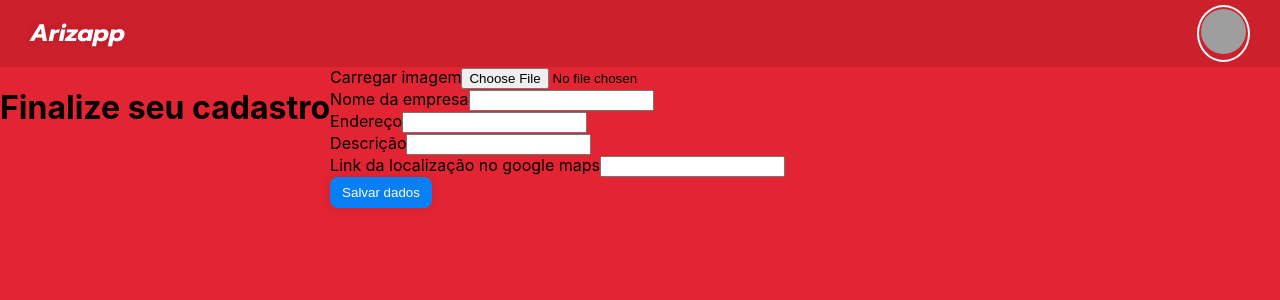
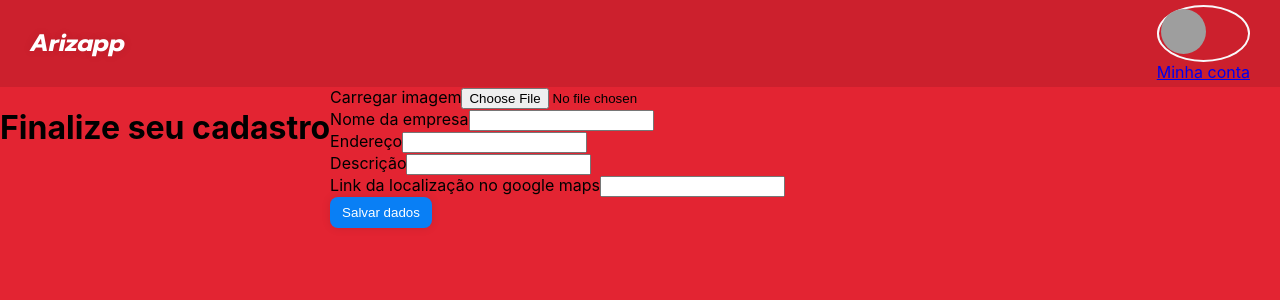
Before and after one commit to Arizapp/arizapp-front, a React (Create React App) app in the folder lp1/: page /continuacao-cadastro in a window 1280 px wide. Shown: the top 300 px of the page. Built offline with nearby package versions, Linux system fonts and the light colour scheme; no server answers; grey boxes are pictures that could not be loaded.

Commit message:
criando continuacao do cadastro

```diff
--- a/lp1/src/pages/admin/user/continuacaoCadastro.tsx
+++ b/lp1/src/pages/admin/user/continuacaoCadastro.tsx
@@ -71,10 +71,17 @@ export function ContinuacaoCadastroHeader() {
                     Arizapp
                 </div>
                 <ul>
-                    <li>
+                    <li className="dropdown-float">
                         <a href="javscript:void(0)" className="imageArea">
                             <img src={avatar || undefined} alt="avatar" title="avatar"></img>
                         </a>
+                        <ul>
+                            <li>
+                                <a href="javascript:void(0)">
+                                    Minha conta
+                                </a>
+                            </li>
+                        </ul>
                     </li>
                 </ul>
             </div>
```
